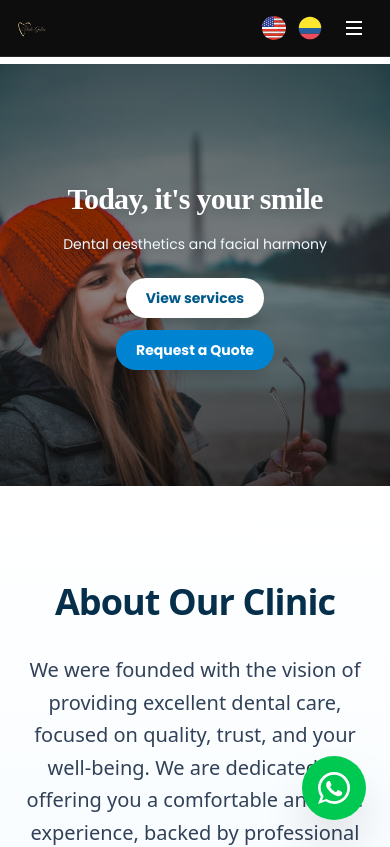
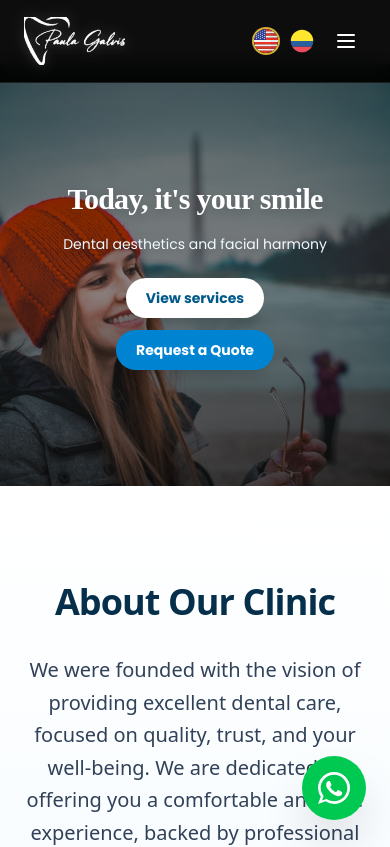
Before and after one commit to JuanGal99/odontologia, a React (Vite) app: page / in a window 390 px wide. Shown: the top 847 px of the page. Built offline with nearby package versions, Linux system fonts and the light colour scheme.

Commit message:
checkpoint: diseño actual pre-rediseño premium

```diff
--- a/src/App.tsx
+++ b/src/App.tsx
@@ -5,6 +5,11 @@ import Services from "./components/Services";
 import TourismDental from "./components/TourismDental";
 import Contact from "./components/Contact";
 
+/**
+ * Componente principal de la aplicación (App).
+ * Aquí se ensamblan todas las secciones principales de la landing page.
+ * El Navbar permanece fijo en la parte superior, seguido por el contenido principal.
+ */
 function App() {
   return (
     <>
--- a/src/components/About.tsx
+++ b/src/components/About.tsx
@@ -1,5 +1,10 @@
 import { useTranslation } from "react-i18next";
 
+/**
+ * Componente About (Acerca de):
+ * Muestra información general sobre la doctora/clínica,
+ * incluyendo una foto descriptiva y los puntos clave de su enfoque o filosofía.
+ */
 const About = () => {
   const { t } = useTranslation("about");
 
--- a/src/components/Contact.tsx
+++ b/src/components/Contact.tsx
@@ -1,6 +1,11 @@
 import { useState } from "react";
 import { useTranslation } from "react-i18next";
 
+/**
+ * Componente Contact (Contacto):
+ * Sección con información de contacto directa y un formulario para enviar mensajes.
+ * Integra validación básica y un botón flotante global para WhatsApp.
+ */
 const Contact = () => {
   const { t } = useTranslation("contact");
 
--- a/src/components/Hero.tsx
+++ b/src/components/Hero.tsx
@@ -1,5 +1,10 @@
 import { useTranslation } from "react-i18next";
 
+/**
+ * Componente Hero:
+ * Representa la primera sección visible (el banner principal) al cargar la página.
+ * Contiene el título principal, el subtítulo y llamadas a la acción (botones).
+ */
 const Hero = () => {
   const { t } = useTranslation("hero");
 
--- a/src/components/Navbar.tsx
+++ b/src/components/Navbar.tsx
@@ -2,6 +2,12 @@ import { useState } from "react";
 import { useTranslation } from "react-i18next";
 import i18n from "../i18n";
 
+/**
+ * Componente Navbar:
+ * Representa la barra de navegación superior.
+ * Incluye el logo, los enlaces de anclaje a las secciones,
+ * el selector de idioma y el menú responsivo para móviles.
+ */
 const Navbar = () => {
   const [menuOpen, setMenuOpen] = useState(false);
   const { t } = useTranslation("navbar");
@@ -16,42 +22,44 @@ const Navbar = () => {
 
   const changeLanguage = (lng: "en" | "es") => {
     i18n.changeLanguage(lng);
+    setMenuOpen(false);
   };
 
   return (
     <nav
-      className="fixed top-0 w-full bg-black/95 backdrop-blur-md border-b border-white/10 z-50"
+      className="fixed top-0 left-0 w-full bg-black/95 backdrop-blur-md border-b border-white/10 z-50"
       role="navigation"
       aria-label="Main navigation"
     >
-      {/* Skip link */}
       <a
         href="#main-content"
-        className="sr-only focus:not-sr-only absolute top-0 left-0 bg-white text-black px-4 py-2 z-50"
+        className="sr-only focus:not-sr-only absolute top-2 left-2 bg-white text-black px-4 py-2 rounded-md z-50"
       >
         Skip to main content
       </a>
 
-      {/* Navbar */}
-      <div className="flex items-center justify-between px-4 sm:px-6 lg:px-8 py-2">
-
+      <div className="max-w-7xl mx-auto h-[82px] px-6 lg:px-8 flex items-center justify-between">
         {/* LOGO */}
-        <a href="#hero" className="flex items-center shrink-0">
+        <a
+          href="#hero"
+          className="flex items-center shrink-0 pr-6"
+          aria-label="Go to homepage"
+        >
           <img
-            src="/logo.png"
-            alt="Dental Tourism Colombia"
-            className="h-10 sm:h-11 lg:h-12 w-auto object-contain select-none"
+            src="/logo.svg"
+            alt="Paula Galvis"
+            className="h-12 sm:h-14 lg:h-[58px] w-auto object-contain select-none brightness-0 invert drop-shadow-[0_0_6px_rgba(255,255,255,0.25)] transition-all duration-300"
           />
         </a>
 
         {/* LINKS DESKTOP */}
         <div className="hidden lg:flex flex-1 justify-center">
-          <ul className="flex items-center gap-8">
+          <ul className="flex items-center gap-9 xl:gap-11">
             {menuItems.map((item) => (
               <li key={item.key}>
                 <a
                   href={`#${item.key}`}
-                  className="text-white/90 relative pb-1 border-b-2 border-transparent hover:text-white hover:border-[#d4af37] transition-all duration-300"
+                  className="text-white/90 text-[15px] xl:text-base font-medium relative pb-1 border-b-2 border-transparent hover:text-white hover:border-[#d4af37] focus:outline-none focus:text-white focus:border-[#d4af37] transition-all duration-300"
                 >
                   {item.label}
                 </a>
@@ -61,34 +69,40 @@ const Navbar = () => {
         </div>
 
         {/* DERECHA DESKTOP */}
-        <div className="hidden lg:flex items-center gap-5">
-          {/* Idiomas */}
+        <div className="hidden lg:flex items-center gap-4 xl:gap-5 shrink-0">
           <div className="flex items-center gap-2">
-            <button onClick={() => changeLanguage("en")} type="button">
+            <button
+              onClick={() => changeLanguage("en")}
+              type="button"
+              aria-label="Change language to English"
+              className="rounded-full focus:outline-none focus:ring-2 focus:ring-[#d4af37]/70"
+            >
               <img
                 src="/flags/us.svg"
-                className={`w-6 h-6 ${currentLang === "en"
-                    ? "ring-2 ring-[#d4af37] rounded-full"
-                    : ""
+                alt="English"
+                className={`w-7 h-7 rounded-full transition ${currentLang === "en" ? "ring-2 ring-[#d4af37]" : ""
                   }`}
               />
             </button>
 
-            <button onClick={() => changeLanguage("es")} type="button">
+            <button
+              onClick={() => changeLanguage("es")}
+              type="button"
+              aria-label="Cambiar idioma a español"
+              className="rounded-full focus:outline-none focus:ring-2 focus:ring-[#d4af37]/70"
+            >
               <img
                 src="/flags/co.svg"
-                className={`w-6 h-6 ${currentLang === "es"
-                    ? "ring-2 ring-[#d4af37] rounded-full"
-                    : ""
+                alt="Español"
+                className={`w-7 h-7 rounded-full transition ${currentLang === "es" ? "ring-2 ring-[#d4af37]" : ""
                   }`}
               />
             </button>
           </div>
 
-          {/* CTA */}
           <a
             href="#contact"
-            className="bg-[#1f2f46] text-white px-5 py-2 font-semibold rounded-md hover:bg-[#2b3f5d] transition-all duration-300"
+            className="inline-flex items-center justify-center bg-[#1f2f46] text-white px-5 xl:px-6 py-2.5 text-sm font-semibold rounded-xl hover:bg-[#2b3f5d] focus:outline-none focus:ring-2 focus:ring-[#d4af37]/60 transition-all duration-300 shadow-sm whitespace-nowrap"
           >
             {t("cta")}
           </a>
@@ -96,24 +110,62 @@ const Navbar = () => {
 
         {/* MOBILE */}
         <div className="flex items-center gap-3 lg:hidden">
-          <button onClick={() => changeLanguage("en")} type="button">
-            <img src="/flags/us.svg" className="w-6 h-6" />
+          <button
+            onClick={() => changeLanguage("en")}
+            type="button"
+            aria-label="Change language to English"
+            className="rounded-full focus:outline-none focus:ring-2 focus:ring-[#d4af37]/70"
+          >
+            <img
+              src="/flags/us.svg"
+              alt="English"
+              className={`w-6 h-6 rounded-full ${currentLang === "en" ? "ring-2 ring-[#d4af37]" : ""
+                }`}
+            />
           </button>
 
-          <button onClick={() => changeLanguage("es")} type="button">
-            <img src="/flags/co.svg" className="w-6 h-6" />
+          <button
+            onClick={() => changeLanguage("es")}
+            type="button"
+            aria-label="Cambiar idioma a español"
+            className="rounded-full focus:outline-none focus:ring-2 focus:ring-[#d4af37]/70"
+          >
+            <img
+              src="/flags/co.svg"
+              alt="Español"
+              className={`w-6 h-6 rounded-full ${currentLang === "es" ? "ring-2 ring-[#d4af37]" : ""
+                }`}
+            />
           </button>
 
           <button
             onClick={() => setMenuOpen(!menuOpen)}
-            className="p-2 text-white"
+            className="p-2 text-white rounded-md focus:outline-none focus:ring-2 focus:ring-[#d4af37]/70"
             type="button"
+            aria-label={menuOpen ? "Close menu" : "Open menu"}
+            aria-expanded={menuOpen}
+            aria-controls="mobile-menu"
           >
-            <svg className="w-6 h-6" fill="none" stroke="currentColor">
+            <svg
+              className="w-6 h-6"
+              fill="none"
+              stroke="currentColor"
+              viewBox="0 0 24 24"
+            >
               {menuOpen ? (
-                <path d="M6 18L18 6M6 6l12 12" strokeWidth={2} />
+                <path
+                  d="M6 18L18 6M6 6l12 12"
+                  strokeWidth={2}
+                  strokeLinecap="round"
+                  strokeLinejoin="round"
+                />
               ) : (
-                <path d="M4 6h16M4 12h16M4 18h16" strokeWidth={2} />
+                <path
+                  d="M4 6h16M4 12h16M4 18h16"
+                  strokeWidth={2}
+                  strokeLinecap="round"
+                  strokeLinejoin="round"
+                />
               )}
             </svg>
           </button>
@@ -122,13 +174,17 @@ const Navbar = () => {
 
       {/* MOBILE MENU */}
       {menuOpen && (
-        <div className="lg:hidden px-4 pb-4 pt-2 bg-black border-t border-white/10">
+        <div
+          id="mobile-menu"
+          className="lg:hidden px-4 pb-4 pt-2 bg-black border-t border-white/10"
+        >
           <ul className="grid grid-cols-2 gap-3">
             {menuItems.map((item) => (
               <li key={item.key}>
                 <a
                   href={`#${item.key}`}
-                  className="block px-3 py-2 text-white/90 hover:bg-white/5"
+                  onClick={() => setMenuOpen(false)}
+                  className="block px-3 py-2 text-white/90 rounded-lg hover:bg-white/5 transition"
                 >
                   {item.label}
                 </a>
@@ -138,7 +194,8 @@ const Navbar = () => {
 
           <a
             href="#contact"
-            className="block w-full mt-4 bg-[#1f2f46] text-white px-4 py-3 rounded-md text-center font-semibold"
+            onClick={() => setMenuOpen(false)}
+            className="block w-full mt-4 bg-[#1f2f46] text-white px-4 py-3 rounded-xl text-center font-semibold hover:bg-[#2b3f5d] transition"
           >
             {t("cta")}
           </a>
--- a/src/components/Services.tsx
+++ b/src/components/Services.tsx
@@ -13,6 +13,11 @@ const services: Service[] = [
   { key: "turismo" },
 ];
 
+/**
+ * Componente Services (Servicios):
+ * Lista y describe los tratamientos o servicios odontológicos ofrecidos.
+ * Renderiza dinámicamente cada servicio iterando sobre un arreglo.
+ */
 const Services = () => {
   const { t } = useTranslation("services");
 
--- a/src/components/TourismDental.tsx
+++ b/src/components/TourismDental.tsx
@@ -27,6 +27,11 @@ function isStringArray(value: unknown): value is string[] {
   );
 }
 
+/**
+ * Componente TourismDental (Turismo Dental):
+ * Destaca el enfoque de turismo médico en Colombia.
+ * Muestra información sobre el proceso, lugares turísticos, y testimonios de pacientes.
+ */
 const TourismDental = () => {
   const { t } = useTranslation("tourismDental");
 
```
Also changed, not shown: public/logo.png (deleted), public/logo.svg (added).
